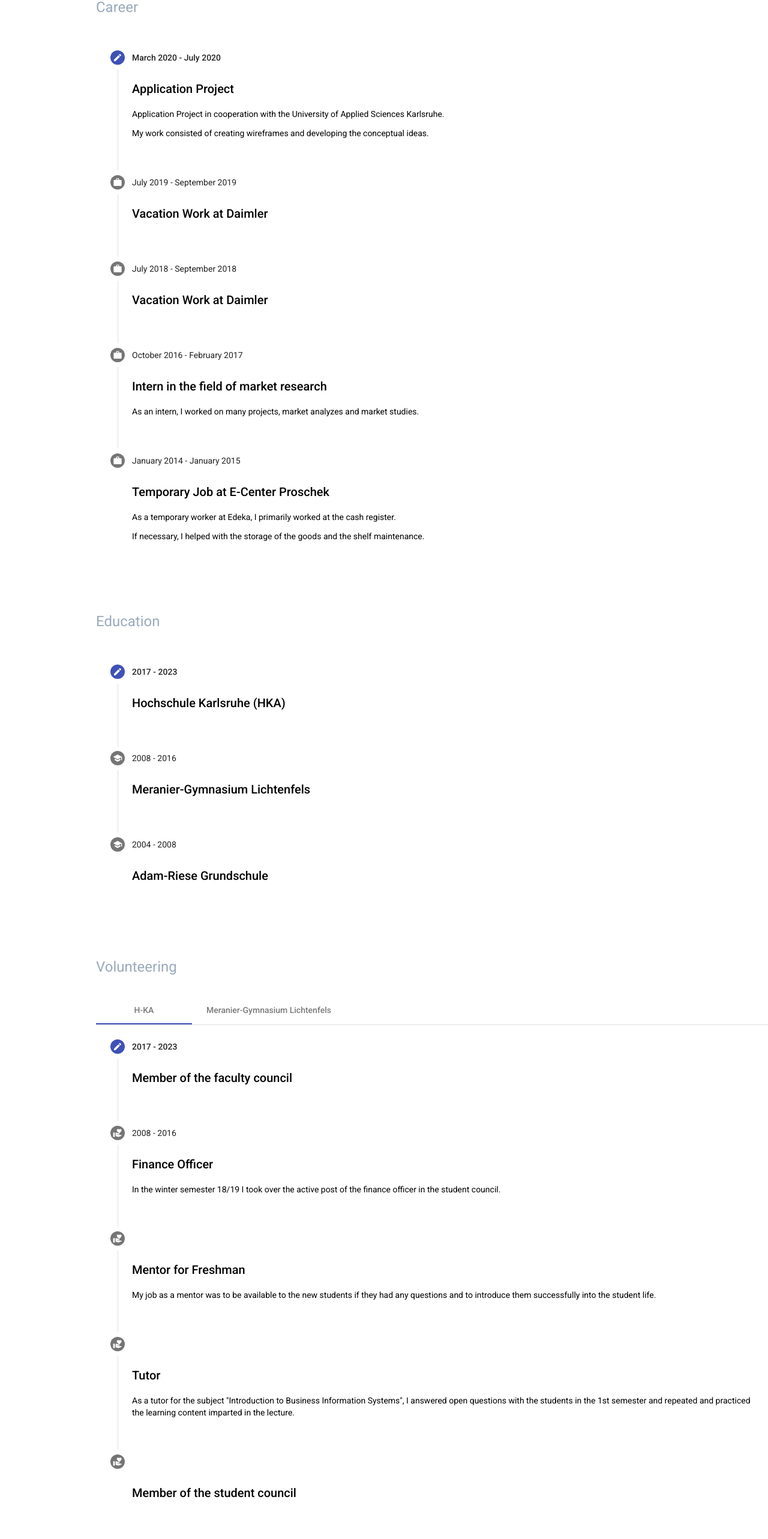
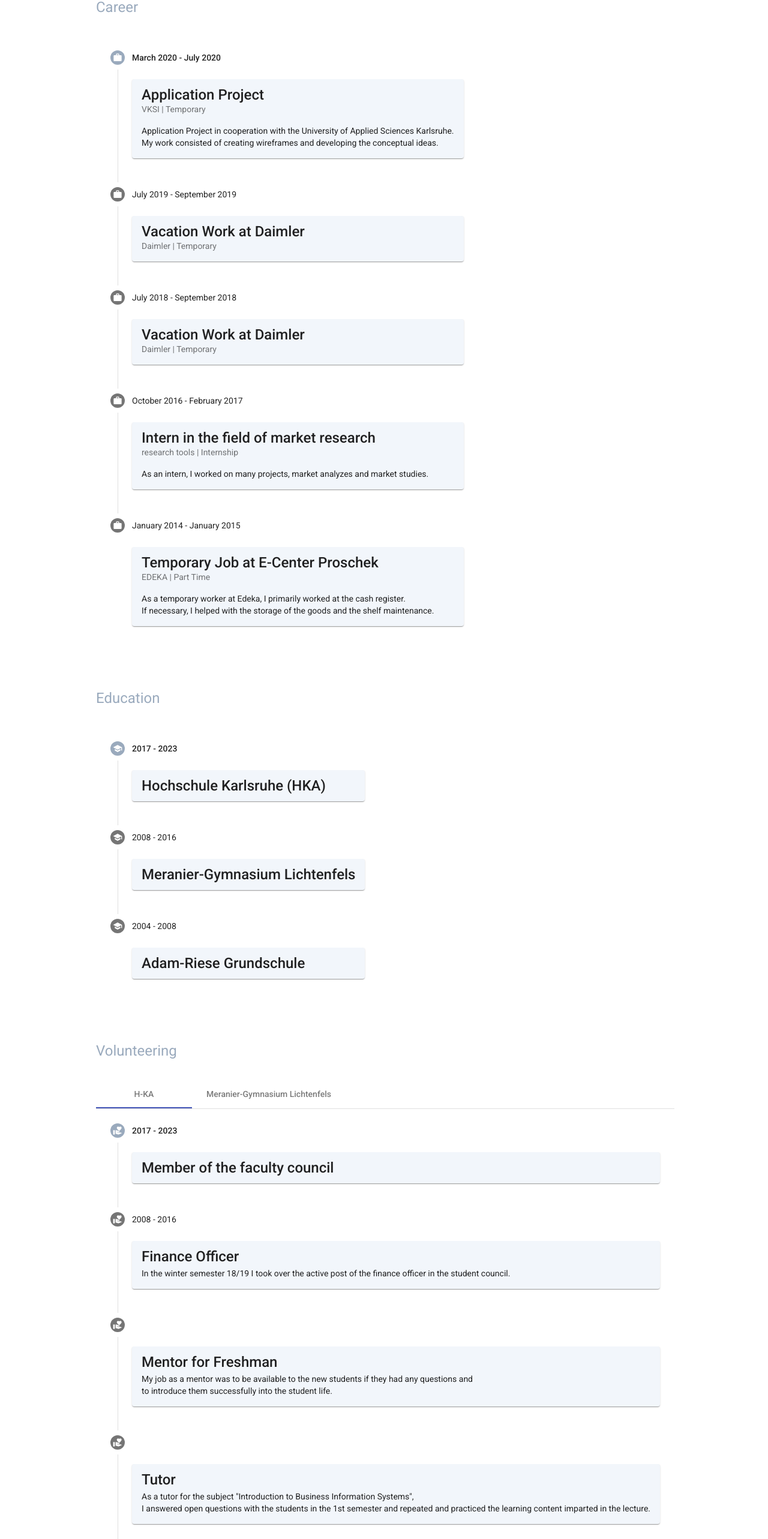
Before and after one commit to minhnpham98/my-website, an Angular app: page /about-me in a window 1280 px wide. Shown: the part 180-2746 px from the top of the page at 60% size. Before the commit the page ends 2725 px from the top, so only its background shows below. Built offline with nearby package versions, Linux system fonts and the light colour scheme.

Commit message:
Changed stepper

```diff
--- a/src/app/about-me/career/career.component.css
+++ b/src/app/about-me/career/career.component.css
@@ -14,3 +14,19 @@
     visibility: visible !important;
     height: 100% !important;
 }
+
+::ng-deep .mat-step-icon-selected {
+    background-color: #9AAABD !important;
+}
+
+::ng-deep .mat-step-icon-state-done {
+    background-color: #9AAABD !important;
+}
+
+::ng-deep .mat-step-icon-state-edit {
+    background-color: #9AAABD !important;
+}
+
+mat-card {
+    background-color: #F2F6FB;
+}
--- a/src/app/about-me/career/career.component.html
+++ b/src/app/about-me/career/career.component.html
@@ -4,24 +4,38 @@
 <div class="container" fxLayoutAlign="right">
     <mat-stepper orientation="vertical">
         <mat-step label="March 2020 - July 2020" state="work">
-            <h2>Application Project</h2>
-            <p>Application Project in cooperation with the University of Applied Sciences Karlsruhe.</p>
-            <p>My work consisted of creating wireframes and developing the conceptual ideas.</p>
+            <mat-card>
+                <mat-card-title>Application Project</mat-card-title>
+                <mat-card-subtitle>VKSI | Temporary</mat-card-subtitle>
+                <mat-card-content>Application Project in cooperation with the University of Applied Sciences Karlsruhe. <br>My work consisted of creating wireframes and developing the conceptual ideas.
+            </mat-card-content>
+            </mat-card>
         </mat-step>
         <mat-step label="July 2019 - September 2019" state="work">
-            <h2>Vacation Work at Daimler</h2>
+            <mat-card>
+                <mat-card-title>Vacation Work at Daimler</mat-card-title>
+                <mat-card-subtitle>Daimler | Temporary</mat-card-subtitle>
+            </mat-card>
         </mat-step>
         <mat-step label="July 2018 - September 2018" state="work">
-            <h2>Vacation Work at Daimler</h2>
+            <mat-card>
+                <mat-card-title>Vacation Work at Daimler</mat-card-title>
+                <mat-card-subtitle>Daimler | Temporary</mat-card-subtitle>
+            </mat-card>
         </mat-step>
         <mat-step label="October 2016 - February 2017" state="work">
-            <h2>Intern in the field of market research</h2>
-            <p>As an intern, I worked on many projects, market analyzes and market studies.</p>
+            <mat-card>
+                <mat-card-title>Intern in the field of market research</mat-card-title>
+                <mat-card-subtitle>research tools | Internship</mat-card-subtitle>
+                <mat-card-content>As an intern, I worked on many projects, market analyzes and market studies.</mat-card-content>
+            </mat-card>
         </mat-step>
         <mat-step label="January 2014 - January 2015" state="work">
-            <h2>Temporary Job at E-Center Proschek</h2>
-            <p>As a temporary worker at Edeka, I primarily worked at the cash register.</p>
-            <p>If necessary, I helped with the storage of the goods and the shelf maintenance.</p>
+            <mat-card>
+                <mat-card-title>Temporary Job at E-Center Proschek</mat-card-title>
+                <mat-card-subtitle>EDEKA | Part Time</mat-card-subtitle>
+                <mat-card-content>As a temporary worker at Edeka, I primarily worked at the cash register.<br>If necessary, I helped with the storage of the goods and the shelf maintenance.</mat-card-content>
+            </mat-card>
         </mat-step>
 
         <!-- Icon overrides. -->
@@ -29,5 +43,15 @@
             <mat-icon>work</mat-icon>
         </ng-template>
 
+        <!-- change default 'edit' icon -->
+        <ng-template matStepperIcon="edit">
+            <mat-icon>work</mat-icon>
+        </ng-template>
+
+        <!-- change default 'done' icon -->
+        <ng-template matStepperIcon="done">
+            <mat-icon>work</mat-icon>
+        </ng-template>
+
     </mat-stepper>
 </div>
--- a/src/app/about-me/education/education.component.css
+++ b/src/app/about-me/education/education.component.css
@@ -14,3 +14,25 @@
     visibility: visible !important;
     height: 100% !important;
 }
+
+::ng-deep .mat-vertical-stepper-content
+{
+    visibility: visible !important;
+    height: 100% !important;
+}
+
+::ng-deep .mat-step-icon-selected {
+    background-color: #9AAABD !important;
+}
+
+::ng-deep .mat-step-icon-state-done {
+    background-color: #9AAABD !important;
+}
+
+::ng-deep .mat-step-icon-state-edit {
+    background-color: #9AAABD !important;
+}
+
+mat-card {
+    background-color: #F2F6FB;
+}
--- a/src/app/about-me/education/education.component.html
+++ b/src/app/about-me/education/education.component.html
@@ -4,13 +4,19 @@
 <div class="container" fxLayoutAlign="right">
     <mat-stepper orientation="vertical">
         <mat-step label="2017 - 2023" state="education">
-            <h2>Hochschule Karlsruhe (HKA)</h2>
+            <mat-card>
+                <mat-card-title>Hochschule Karlsruhe (HKA)</mat-card-title>
+            </mat-card>
         </mat-step>
         <mat-step label="2008 - 2016" state="education">
-            <h2>Meranier-Gymnasium Lichtenfels</h2>
+            <mat-card>
+                <mat-card-title>Meranier-Gymnasium Lichtenfels</mat-card-title>
+            </mat-card>
         </mat-step>
         <mat-step label="2004 - 2008" state="education">
-            <h2>Adam-Riese Grundschule</h2>
+            <mat-card>
+                <mat-card-title>Adam-Riese Grundschule</mat-card-title>
+            </mat-card>
         </mat-step>
 
         <!-- Icon overrides. -->
@@ -18,5 +24,15 @@
             <mat-icon>school</mat-icon>
         </ng-template>
 
+        <!-- change default 'edit' icon -->
+        <ng-template matStepperIcon="edit">
+            <mat-icon>school</mat-icon>
+        </ng-template>
+
+        <!-- change default 'done' icon -->
+        <ng-template matStepperIcon="done">
+            <mat-icon>school</mat-icon>
+        </ng-template>
+
     </mat-stepper>
 </div>
--- a/src/app/about-me/volunteering/volunteering.component.css
+++ b/src/app/about-me/volunteering/volunteering.component.css
@@ -14,3 +14,19 @@
     visibility: visible !important;
     height: 100% !important;
 }
+
+::ng-deep .mat-step-icon-selected {
+    background-color: #9AAABD !important;
+}
+
+::ng-deep .mat-step-icon-state-done {
+    background-color: #9AAABD !important;
+}
+
+::ng-deep .mat-step-icon-state-edit {
+    background-color: #9AAABD !important;
+}
+
+mat-card {
+    background-color: #F2F6FB;
+}
--- a/src/app/about-me/volunteering/volunteering.component.html
+++ b/src/app/about-me/volunteering/volunteering.component.html
@@ -6,27 +6,54 @@
         <mat-tab label="H-KA">
             <mat-stepper orientation="vertical">
                 <mat-step label="2017 - 2023" state="volunteer">
-                    <h2>
-                        Member of the faculty council</h2>
+                    <mat-card>
+                        <mat-card-title>Member of the faculty council</mat-card-title>
+                    </mat-card>
                 </mat-step>
                 <mat-step label="2008 - 2016" state="volunteer">
-                    <h2>Finance Officer</h2>
-                    <p>In the winter semester 18/19 I took over the active post of the finance officer in the student council.</p>
+                    <mat-card>
+                        <mat-card-title>Finance Officer</mat-card-title>
+                        <mat-card-content>In the winter semester 18/19 I took over the active post of the finance
+                            officer in the student
+                            council.
+                        </mat-card-content>
+                    </mat-card>
                 </mat-step>
                 <mat-step label="" state="volunteer">
-                    <h2>Mentor for Freshman</h2>
-                    <p>My job as a mentor was to be available to the new students if they had any questions and to introduce them successfully into the student life.</p>
+                    <mat-card>
+                        <mat-card-title>Mentor for Freshman</mat-card-title>
+                        <mat-card-content>
+                            My job as a mentor was to be available to the new students if they had any
+                            questions and <br>to introduce them successfully into the student life.</mat-card-content>
+                    </mat-card>
                 </mat-step>
                 <mat-step label="" state="volunteer">
-                    <h2>Tutor</h2>
-                    <p>As a tutor for the subject "Introduction to Business Information Systems", I answered open questions with the students in the 1st semester and repeated and practiced the learning content imparted in the lecture.</p>
+                    <mat-card>
+                        <mat-card-title>Tutor</mat-card-title>
+                        <mat-card-content>
+                            As a tutor for the subject "Introduction to Business Information Systems", <br>
+                            I answered open questions with the students in the 1st semester and repeated and practiced the learning content imparted in the lecture.
+                        </mat-card-content>
+                    </mat-card>
                 </mat-step>
                 <mat-step label="" state="volunteer">
-                    <h2>Member of the student council</h2>
+                    <mat-card>
+                        <mat-card-title>Member of the student council</mat-card-title>
+                    </mat-card>
                 </mat-step>
 
                 <!-- Icon overrides. -->
                 <ng-template matStepperIcon="volunteer">
+                    <mat-icon>volunteer_activism</mat-icon>
+                </ng-template>
+
+                <!-- change default 'edit' icon -->
+                <ng-template matStepperIcon="edit">
+                    <mat-icon>volunteer_activism</mat-icon>
+                </ng-template>
+
+                <!-- change default 'done' icon -->
+                <ng-template matStepperIcon="done">
                     <mat-icon>volunteer_activism</mat-icon>
                 </ng-template>
 
@@ -35,17 +62,27 @@
         <mat-tab label="Meranier-Gymnasium Lichtenfels">
             <mat-stepper orientation="vertical">
                 <mat-step label="2017 - 2023" state="volunteer">
-                    <h2>Conflict worker</h2>
+                    <mat-card>
+                        <mat-card-title>Conflict worker</mat-card-title>
+                    </mat-card>
                 </mat-step>
                 <mat-step label="2008 - 2016" state="volunteer">
-                    <h2>Tutor</h2>
+                    <mat-card>
+                        <mat-card-title>Tutor</mat-card-title>
+                    </mat-card>
                 </mat-step>
                 <mat-step label="" state="volunteer">
-                    <h2>Voluntary social school year</h2>
-                    <p>Support of the open all-day school of the Meranier-Gymnasium Lichtenfels through help with homework and childcare.</p>
+                    <mat-card>
+                        <mat-card-title>Voluntary social school year</mat-card-title>
+                        <mat-card-content>Support of the open all-day school of the Meranier-Gymnasium Lichtenfels
+                            through help with
+                            homework and childcare.</mat-card-content>
+                    </mat-card>
                 </mat-step>
                 <mat-step label="" state="volunteer">
-                    <h2>Member of the student co-responsibility</h2>
+                    <mat-card>
+                        <mat-card-title>Member of the student co-responsibility</mat-card-title>
+                    </mat-card>
                 </mat-step>
 
                 <!-- Icon overrides. -->
@@ -53,6 +90,16 @@
                     <mat-icon>volunteer_activism</mat-icon>
                 </ng-template>
 
+                <!-- change default 'edit' icon -->
+                <ng-template matStepperIcon="edit">
+                    <mat-icon>volunteer_activism</mat-icon>
+                </ng-template>
+
+                <!-- change default 'done' icon -->
+                <ng-template matStepperIcon="done">
+                    <mat-icon>volunteer_activism</mat-icon>
+                </ng-template>
+
             </mat-stepper>
         </mat-tab>
     </mat-tab-group>
--- a/src/app/angular-material.module.ts
+++ b/src/app/angular-material.module.ts
@@ -1,5 +1,6 @@
 import { NgModule } from '@angular/core';
 import { MatButtonModule } from '@angular/material/button';
+import { MatCardModule } from '@angular/material/card';
 import { MatGridListModule } from '@angular/material/grid-list';
 import { MatIconModule } from '@angular/material/icon';
 import { MatMenuModule } from '@angular/material/menu';
@@ -10,6 +11,7 @@ import { MatToolbarModule } from '@angular/material/toolbar';
 
 const AngularMaterialComponents = [
     MatButtonModule,
+    MatCardModule,
     MatGridListModule,
     MatIconModule,
     MatMenuModule,
```
